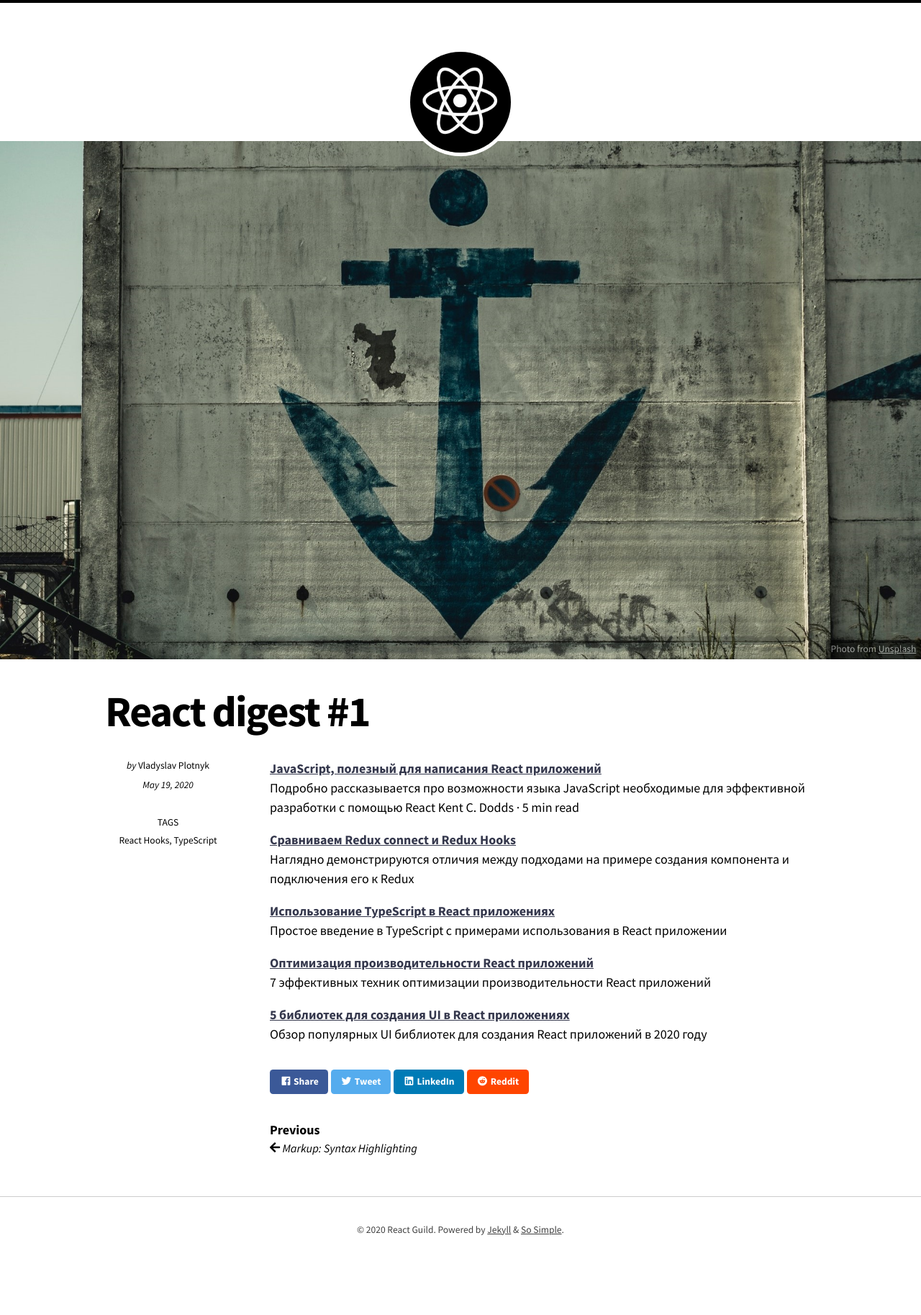
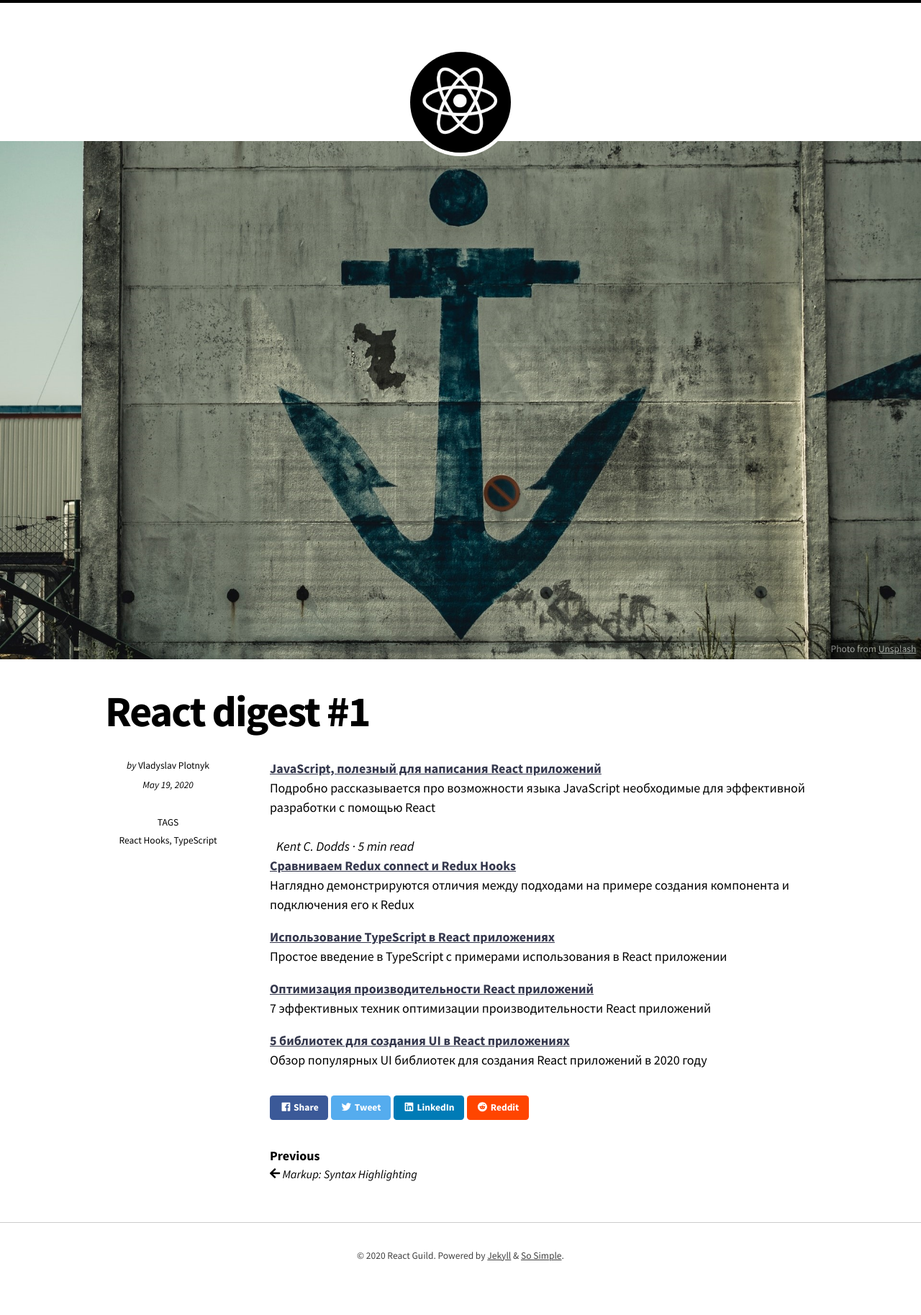
Before and after one commit to react-digest/react-digest.github.io, a Jekyll site: the page built from _posts/2020-05-19-digest1.md, in a window 1280 px wide. Shown: the whole page at 72% size. Built offline with Jekyll 4.4.1, drawn with Linux system fonts in a browser that asks for light colours; nearby versions of some CDN libraries; before the commit the page ends 1791 px from its top, so only the background shows below that.

Commit message:
added read-time class

```diff
--- a/_posts/2020-05-19-digest1.md
+++ b/_posts/2020-05-19-digest1.md
@@ -11,9 +11,9 @@ tags:
 
 [JavaScript, полезный для написания React приложений](https://kentcdodds.com/blog/javascript-to-know-for-react)
 : Подробно рассказывается про возможности языка JavaScript необходимые для эффективной разработки с помощью React
-<span class="read-time">
+<div class="read-time">
   Kent C. Dodds &middot; 5 min read
-</span>
+</div>
 
 [Сравниваем Redux connect и Redux Hooks](https://itnext.io/how-existing-redux-patterns-compare-to-the-new-redux-hooks-b56134c650d2?gi=150c83cf5819)
 : Наглядно демонстрируются отличия между подходами на примере создания компонента и подключения его к Redux
--- a/_sass/so-simple/_page.scss
+++ b/_sass/so-simple/_page.scss
@@ -272,6 +272,13 @@
     }
   }
 
+  .read-time {
+    font-family: $meta-font-family;
+    font-style: italic;
+    white-space: nowrap;
+    padding: 0 0.5em;
+  }
+
   .page-share {
     // display: grid fallback
     clear: both;
```
